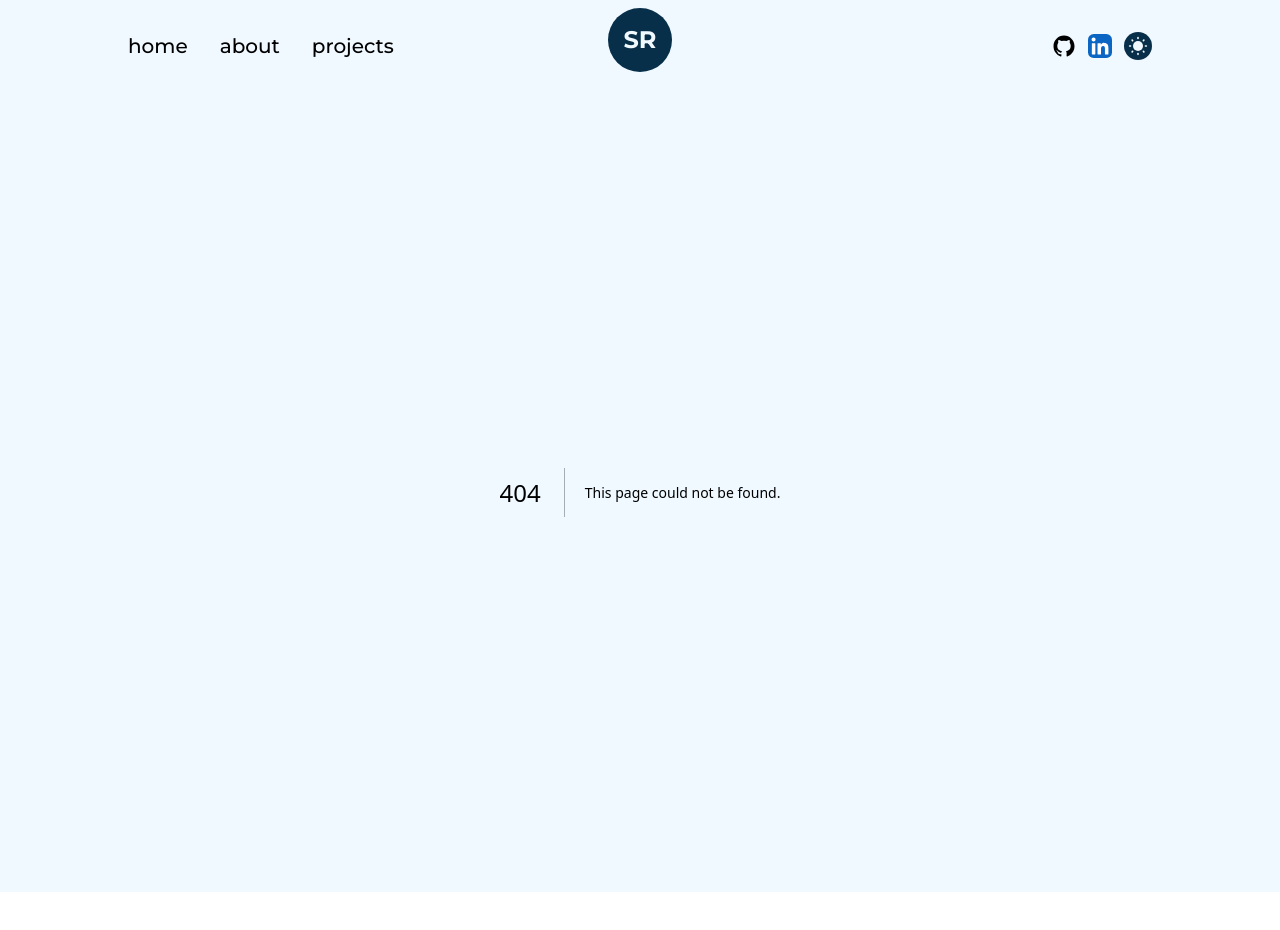
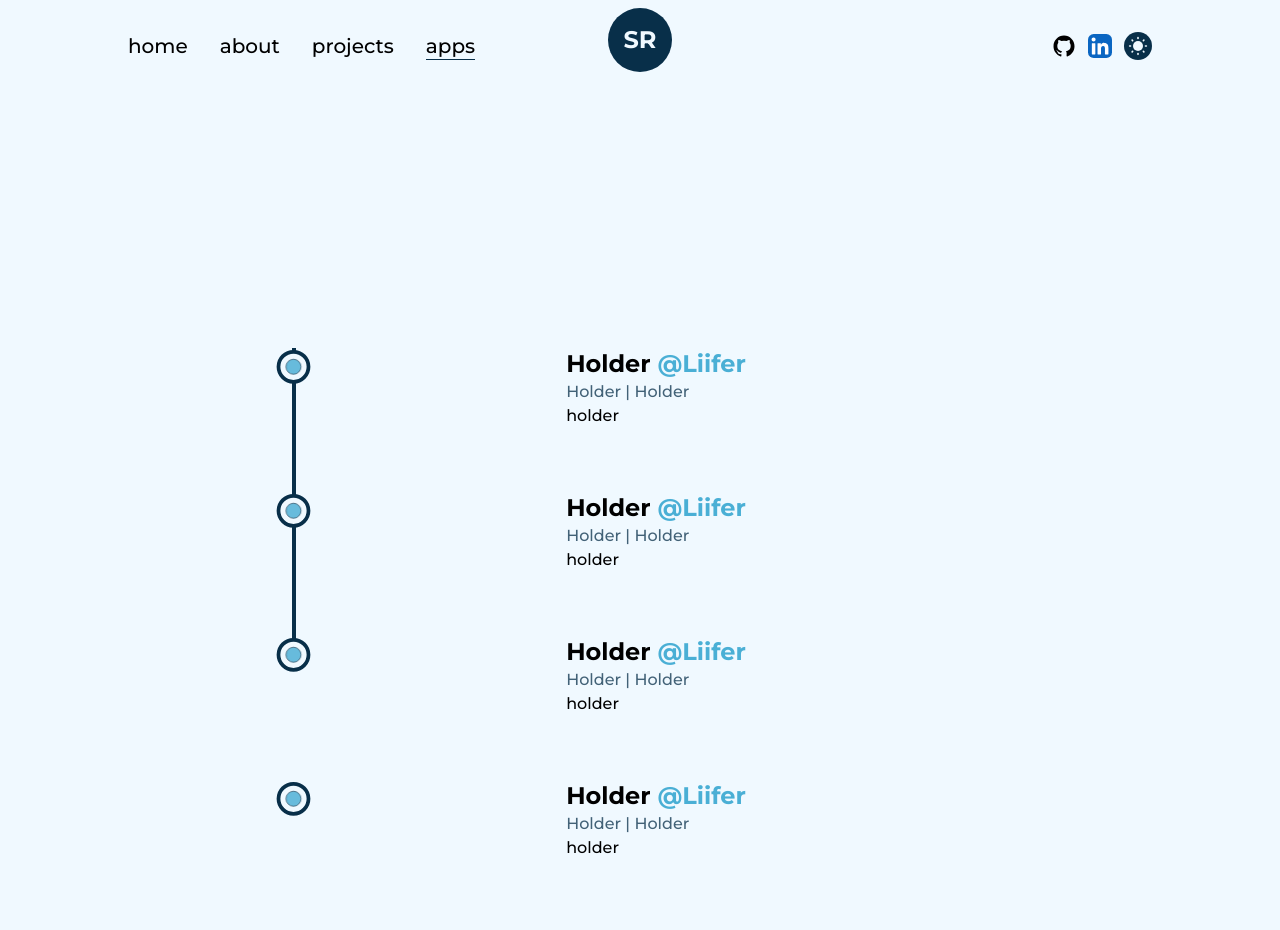
Before and after one commit to StephenRicketts/portfolio-2, a Next.js app: page /publishedApps in a window 1280 px wide. Before the commit this address had no page. Shown: the top 930 px of the page. Before the commit the page ends 892 px from the top, so only its background shows below. Built offline with nearby package versions, Linux system fonts and the light colour scheme.

Commit message:
progress on about section

```diff
--- a/components/Feature.tsx
+++ b/components/Feature.tsx
@@ -4,7 +4,6 @@ import { ReactElement } from "react";
 
 interface FeatureProps {
   title: string;
-  summary?: string;
   img?: StaticImageData;
   reverseSides?: boolean;
   customImageBlock?: ReactElement<any, any>;
@@ -15,7 +14,6 @@ const FramerImage = motion(Image);
 
 export const Feature: React.FC<FeatureProps> = ({
   title,
-  summary,
   img,
   reverseSides,
   customImageBlock,
@@ -23,23 +21,15 @@ export const Feature: React.FC<FeatureProps> = ({
 }) => {
   return (
     <article
-      className={`w-full flex ${
-        reverseSides ? "flex-row-reverse" : ""
-      } items-center justify-between relative
+      className={`w-full flex sm:flex-col-reverse
+      items-center justify-between relative
     rounded-3xl border border-solid border-dark dark:border-light bg-light shadow-2xl p-12 dark:bg-dark
     lg:flex-col lg:p-8 xs:rounded-2xl xs:rounded-br-3xl xs:p-4`}
     >
       <div className="w-1/2 flex flex-col items-start justify-between pl-6 lg:w-full lg:pl-0 lg:pt-6">
-        <h2 className="my-2 w-5/6 text-left text-4xl font-bold text-primary dark:text-primaryDark sm:text-sm">
+        <h2 className="my-2 md:w-5/6 text-left text-4xl font-bold text-primary dark:text-primaryDark sm:text-lg">
           {title}
         </h2>
-        <div>
-          {!CustomTextBlock && (
-            <p className="m- pr-10 font-medium text-dark dark:text-light sm:text-sm">
-              {summary}
-            </p>
-          )}
-        </div>
         {!!CustomTextBlock && <CustomTextBlock />}
       </div>
       <div
--- a/components/FeatureTexts.tsx
+++ b/components/FeatureTexts.tsx
@@ -4,7 +4,7 @@ import { TextLink } from "./TextLink";
 
 export const CapacitorText = () => {
   return (
-    <div className="flex flex-col space-y-4 pr-10">
+    <div className="flex flex-col space-y-4 pr-10 sm:text-sm">
       <p className="">
         Through leveraging
         <TextLink padding="px-1" href={"https://capacitorjs.com/"}>
@@ -40,7 +40,7 @@ export const CapacitorText = () => {
 
 export const ApiCommunicationText = () => {
   return (
-    <div className="w-11/12 space-y-2">
+    <div className="w-11/12 space-y-2 sm:text-sm">
       <p>
         The Liifer app is a food delivery app with that allows users to create
         meals and save them to allow for quick ordering. A great user experience
@@ -67,7 +67,7 @@ export const ApiCommunicationText = () => {
 };
 export const AuthText = () => {
   return (
-    <div className="space-y-2">
+    <div className="space-y-2 sm:text-sm">
       <p>
         For authorization, Liifer uses
         <TextLink padding="pl-1" href={"https://auth0.com/docs"}>
@@ -90,7 +90,7 @@ export const AuthText = () => {
 
 export const OverwolfText = () => {
   return (
-    <div className="space-y-2">
+    <div className="space-y-2 sm:text-sm">
       <p>
         Through the
         <TextLink href={"https://overwolf.github.io/api"} padding="pl-1">
@@ -125,7 +125,7 @@ export const OverwolfText = () => {
 
 export const BackEndText = () => {
   return (
-    <div>
+    <div className="sm:text-sm">
       <p>
         The back-end of the Liifer app leverages a third party aggregator system
         to access over 800,000 restaurants all over North America. The results
--- a/components/NavBar.tsx
+++ b/components/NavBar.tsx
@@ -45,7 +45,8 @@ export const NavBar = (props: Props) => {
         <nav>
           <CustomLink title="home" href="/" className="mr-4" />
           <CustomLink title="about" href="/about" className="mx-4" />
-          <CustomLink title="projects" href="/projects" className="ml-4" />
+          <CustomLink title="projects" href="/projects" className="mx-4" />
+          <CustomLink title="apps" href="/publishedApps" className="ml-4" />
         </nav>
 
         <nav className="flex items-center justify-center flex-wrap">
--- /dev/null
+++ b/components/PublishedAppList.tsx
@@ -0,0 +1,105 @@
+import React, { useRef } from "react";
+import { motion, useScroll } from "framer-motion";
+import { LiIcon } from "./LiIcon";
+
+type AppDetailsProps = {
+  position: string;
+  company: string;
+  companyLink: string;
+  time: string;
+  address: string;
+  work: string;
+};
+
+export const AppDetails: React.FC<AppDetailsProps> = ({
+  position,
+  company,
+  companyLink,
+  time,
+  address,
+  work,
+}) => {
+  const ref = useRef(null);
+  return (
+    <li
+      ref={ref}
+      className="my-8 first:mt-0 last:mb-0 w-[60%] md:w-[80%] mx-auto flex flex-col items-center justify-between"
+    >
+      <LiIcon reference={ref} />
+      <motion.div
+        initial={{ y: 50 }}
+        whileInView={{ y: 0 }}
+        transition={{ duration: 0.5, type: "spring" }}
+      >
+        <h3 className="capitalize font-bold text-2xl sm:text-xl xs:text-lg">
+          {position}&nbsp;
+          <a
+            className="text-primary dark:text-primaryDark capitalize"
+            target="_blank"
+            href={companyLink}
+          >
+            @{company}
+          </a>
+        </h3>
+        <span className="capitalize font-medium text-dark/75 dark:text-light/75 xs:text-sm">
+          {time} | {address}
+        </span>
+        <p className="font-medium w-full md:text-sm">{work}</p>
+      </motion.div>
+    </li>
+  );
+};
+
+export const PublishedAppList = () => {
+  const ref = useRef(null);
+
+  const { scrollYProgress } = useScroll({
+    target: ref,
+    offset: ["start end", "center start"],
+  });
+
+  return (
+    <div className="my-32">
+      <div ref={ref} className="w-[75%] mx-auto relative lg:w-[90%] md:w-full">
+        <motion.div
+          style={{ scaleY: scrollYProgress }}
+          className="absolute left-9 top-0 w-[4px] h-full bg-dark origin-top dark:bg-primary drop-shadow-glow md:w-[2px] md:left-[30px] xs:left-[20px]"
+        />
+        <ul className="w-full flex flex-col items-start justify-between ml-4 xs:ml-2">
+          <AppDetails
+            work={"holder"}
+            address={"holder"}
+            time="holder"
+            companyLink={"liifer.com"}
+            company={"liifer"}
+            position={"holder"}
+          />
+          <AppDetails
+            work={"holder"}
+            address={"holder"}
+            time="holder"
+            companyLink={"liifer.com"}
+            company={"liifer"}
+            position={"holder"}
+          />
+          <AppDetails
+            work={"holder"}
+            address={"holder"}
+            time="holder"
+            companyLink={"liifer.com"}
+            company={"liifer"}
+            position={"holder"}
+          />
+          <AppDetails
+            work={"holder"}
+            address={"holder"}
+            time="holder"
+            companyLink={"liifer.com"}
+            company={"liifer"}
+            position={"holder"}
+          />
+        </ul>
+      </div>
+    </div>
+  );
+};
--- a/pages/about.tsx
+++ b/pages/about.tsx
@@ -3,10 +3,13 @@ import React, { useEffect, useRef } from "react";
 import { AnimatedText } from "../components/AnimatedText";
 import { Layout } from "../components/Layout";
 import { useInView, useMotionValue, useSpring } from "framer-motion";
+import resumeJpeg from "../public/images/resumePhoto.jpeg";
 import { Skills } from "../components/Skills";
 import { Experience } from "../components/Experience";
 import { Education } from "../components/Education";
 import { TransitionEffect } from "../components/TransitionEffect";
+import Image from "next/image";
+import Link from "next/link";
 
 type Props = {};
 
@@ -20,16 +23,29 @@ const about = (props: Props) => {
       <TransitionEffect />
       <main className="flex w-full flex-col items-center justify-center dark:text-light">
         <Layout className="p-16">
-          <AnimatedText
-            text="Passion Fuels Purpose"
-            className="mb-16 lg:!text-7xl sm:!text-6xl xs:!text-4xl sm:mb-8"
-          />
-          <div className="grid w-full grid-cols-8 gap-16 sm:gap-8">
-            <div className="col-span-3 flex flx-col items-start justify-start xl:col-span-4"></div>
-            <div className="col-span-3 relative h-max rounded-2xl border-2 border-solid border-dark bg-light p-8 dark:bg-dark dark:border-light">
-              <div className="absolute top-0 -right-3 -z-10 w-[102%] h-[103%] rounded-[2rem] bg-dark dark:bg-light dark:border-light">
-                <div className="w-full h-96 rounded-2xl ">placeholder</div>
-              </div>
+          <div className="text-xl sm:text-base flex">
+            <p className="w-1/3">
+              Hello! I am dedicated full-stack developer, with a proven track
+              record of producing performant and industry-verified web and
+              mobile applications. I have been writing TypeScript code nearly
+              every day for the past 3 years. Grinding and grinding, and
+              producing user-pleasing code that does that it is supposed to do.
+            </p>
+            <div className="w-1/3 rounded-lg overflow-hidden shadow-xl">
+              <Image src={resumeJpeg} alt="Stephen's Image" />
+            </div>
+            <div>
+              <h1 className="text-primary dark:text-primaryDark sm:text-base lg:text-lg text-xl font-bold">
+                Published Apps
+              </h1>
+              <ul>
+                <li>
+                  <Link href={"https://liifer.com/home"}>Liifer Web App</Link>
+                </li>
+                <li></li>
+                <li></li>
+                <li></li>
+              </ul>
             </div>
           </div>
           <Skills />
--- a/pages/projects.tsx
+++ b/pages/projects.tsx
@@ -23,6 +23,7 @@ import {
 import { Feature } from "../components/Feature";
 import { Footer } from "../components/Footer";
 import { TextLink } from "../components/TextLink";
+import { PublishedAppList } from "../components/PublishedAppList";
 
 const FramerImage = motion(Image);
 
@@ -36,7 +37,7 @@ const projects = () => {
       <TransitionEffect />
       <main className="w-full mb-20 flex flex-col items-center justify-center dark:text-light">
         <Layout className="pt-16">
-          <div>
+          <div className="w-full sm:text-base sm:py-4 text-lg mx-auto pb-4">
             <p>
               For the last 2.5 years I have been employed full time by
               <TextLink padding="px-1" href={"https://liifer.com/home"}>
@@ -52,7 +53,6 @@ const projects = () => {
             <div className="col-span-12">
               <Feature
                 title="Performant API Communication"
-                summary={"holder"}
                 img={liiferMenuPng}
                 CustomTextBlock={ApiCommunicationText}
               />
@@ -61,7 +61,6 @@ const projects = () => {
               <Feature
                 reverseSides
                 title="In-Game/Desktop App"
-                summary={authText}
                 CustomTextBlock={OverwolfText}
                 img={overwolfPng}
               />
@@ -69,7 +68,6 @@ const projects = () => {
             <div className="col-span-12 gap-y-12">
               <Feature
                 title="An Extensive Back-End"
-                summary={restListText}
                 CustomTextBlock={BackEndText}
                 img={liiferRestListPng}
               />
@@ -78,7 +76,6 @@ const projects = () => {
               <Feature
                 reverseSides
                 title="iOS and Android"
-                summary={restListText}
                 img={liiferRestListPng}
                 CustomTextBlock={CapacitorText}
                 customImageBlock={
@@ -104,12 +101,12 @@ const projects = () => {
             <div className="col-span-12">
               <Feature
                 title="Authorization"
-                summary={authText}
                 CustomTextBlock={AuthText}
                 img={liiferAuthPng}
               />
             </div>
           </div>
+          <PublishedAppList />
         </Layout>
       </main>
       <Footer />
--- /dev/null
+++ b/pages/publishedApps.tsx
@@ -0,0 +1,25 @@
+import Head from "next/head";
+import React from "react";
+import { AnimatedText } from "../components/AnimatedText";
+import { Layout } from "../components/Layout";
+import { TransitionEffect } from "../components/TransitionEffect";
+import { PublishedAppList } from "../components/PublishedAppList";
+
+const publishedApps = () => {
+  return (
+    <>
+      <Head>
+        <title>Stephen Ricketts | Apps Page</title>
+        <meta name="description" content="any description" />
+      </Head>
+      <TransitionEffect />
+      <main className="flex w-full flex-col items-center justify-center dark:text-light">
+        <Layout className="pb-64">
+          <PublishedAppList />
+        </Layout>
+      </main>
+    </>
+  );
+};
+
+export default publishedApps;
--- a/tailwind.config.js
+++ b/tailwind.config.js
@@ -16,7 +16,7 @@ module.exports = {
       colors: {
         dark: "#082f49",
         light: "#f0f9ff",
-        primary: "#fde68a",
+        primary: "#4AAFD5",
         primaryDark: "#FFFF33",
       },
       dropShadow: {
```
